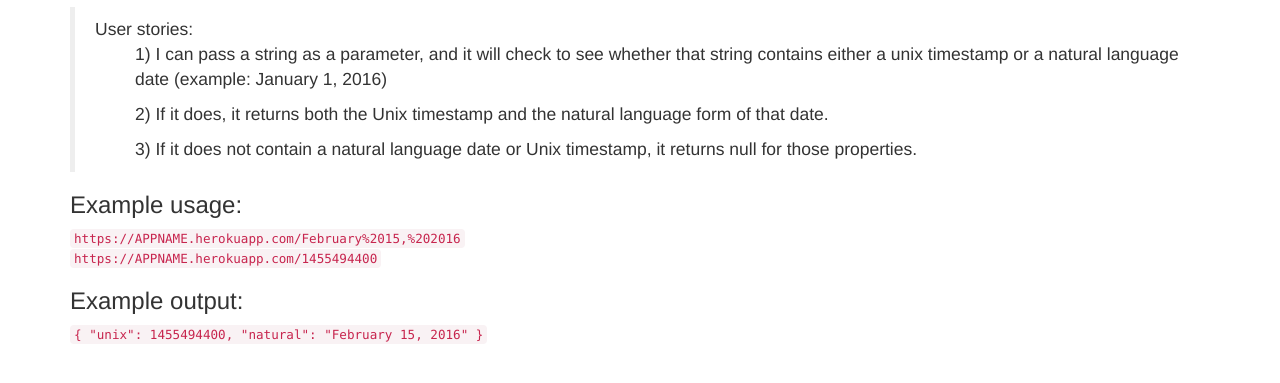
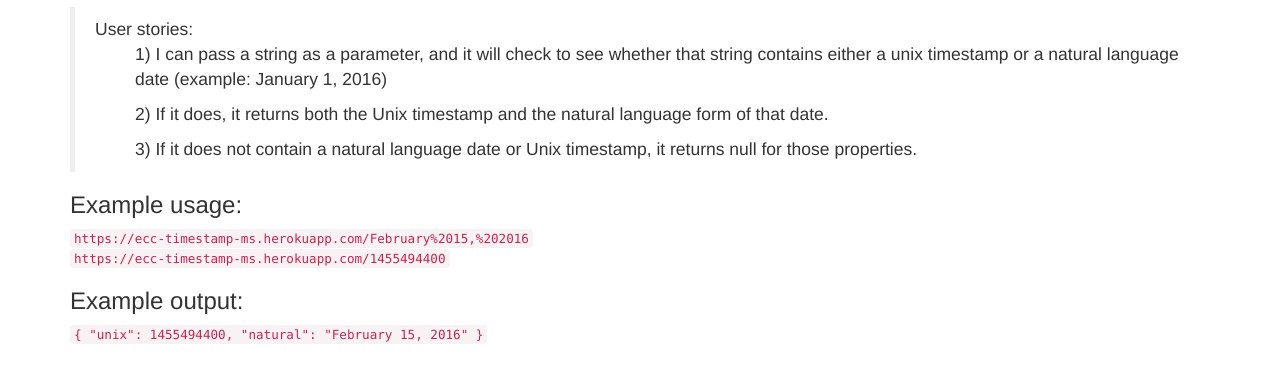
Before and after one commit to eeseesee/timestamp_ms, a website: page public/index.html in a window 1280 px wide. Shown: the part 93-476 px from the top of the page. Drawn offline with Linux system fonts and the light colour scheme.

Commit message:
changed links in index.html

```diff
--- a/public/index.html
+++ b/public/index.html
@@ -20,8 +20,8 @@
                 <ul>3) If it does not contain a natural language date or Unix timestamp, it returns null for those properties.</ul>
             </blockquote>
     <h3>Example usage:</h3>
-            <code>https://APPNAME.herokuapp.com/February%2015,%202016</code><br>
-            <code>https://APPNAME.herokuapp.com/1455494400</code>
+            <code>https://ecc-timestamp-ms.herokuapp.com/February%2015,%202016</code><br>
+            <code>https://ecc-timestamp-ms.herokuapp.com/1455494400</code>
             <h3>Example output:</h3>
             <code>
                 {
```
